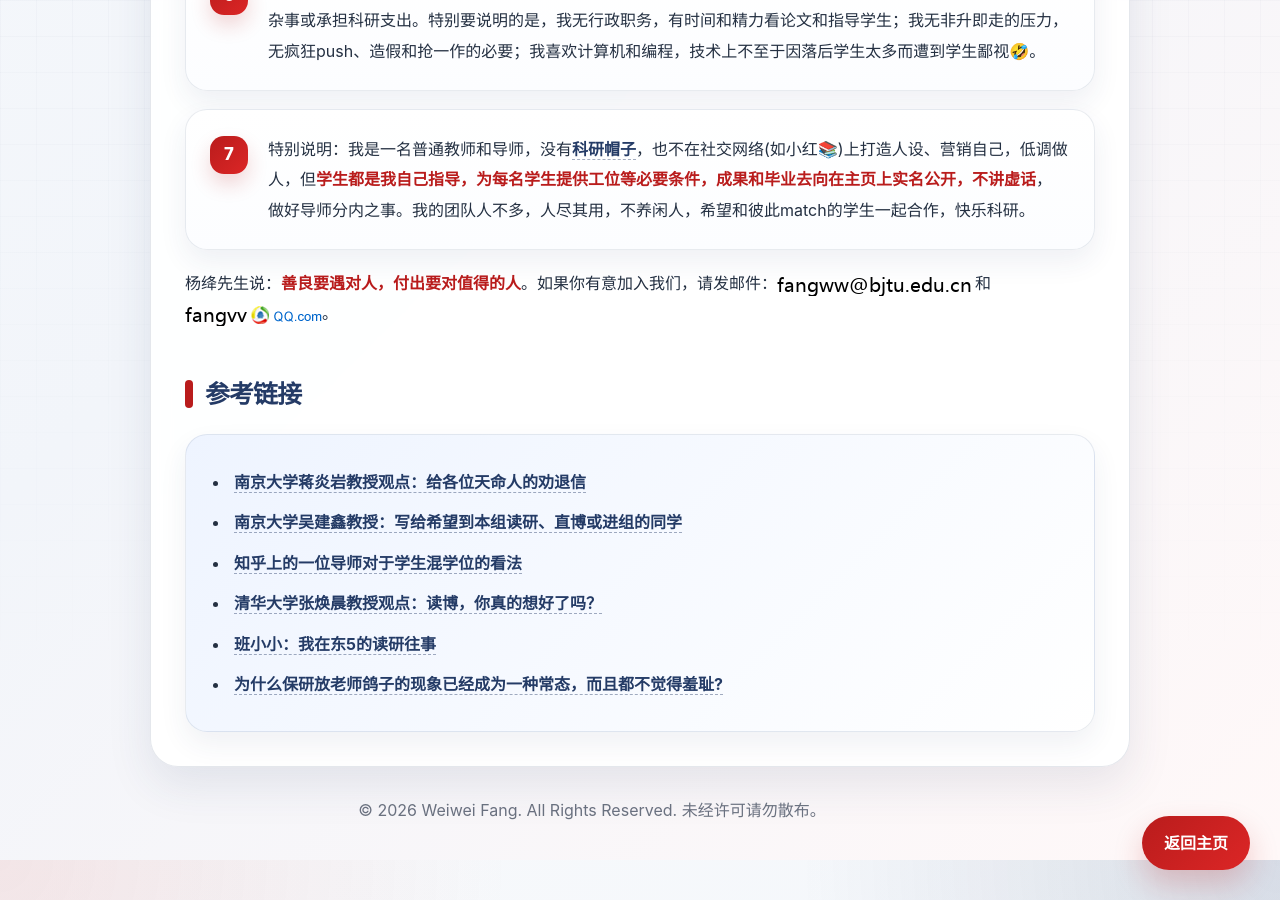
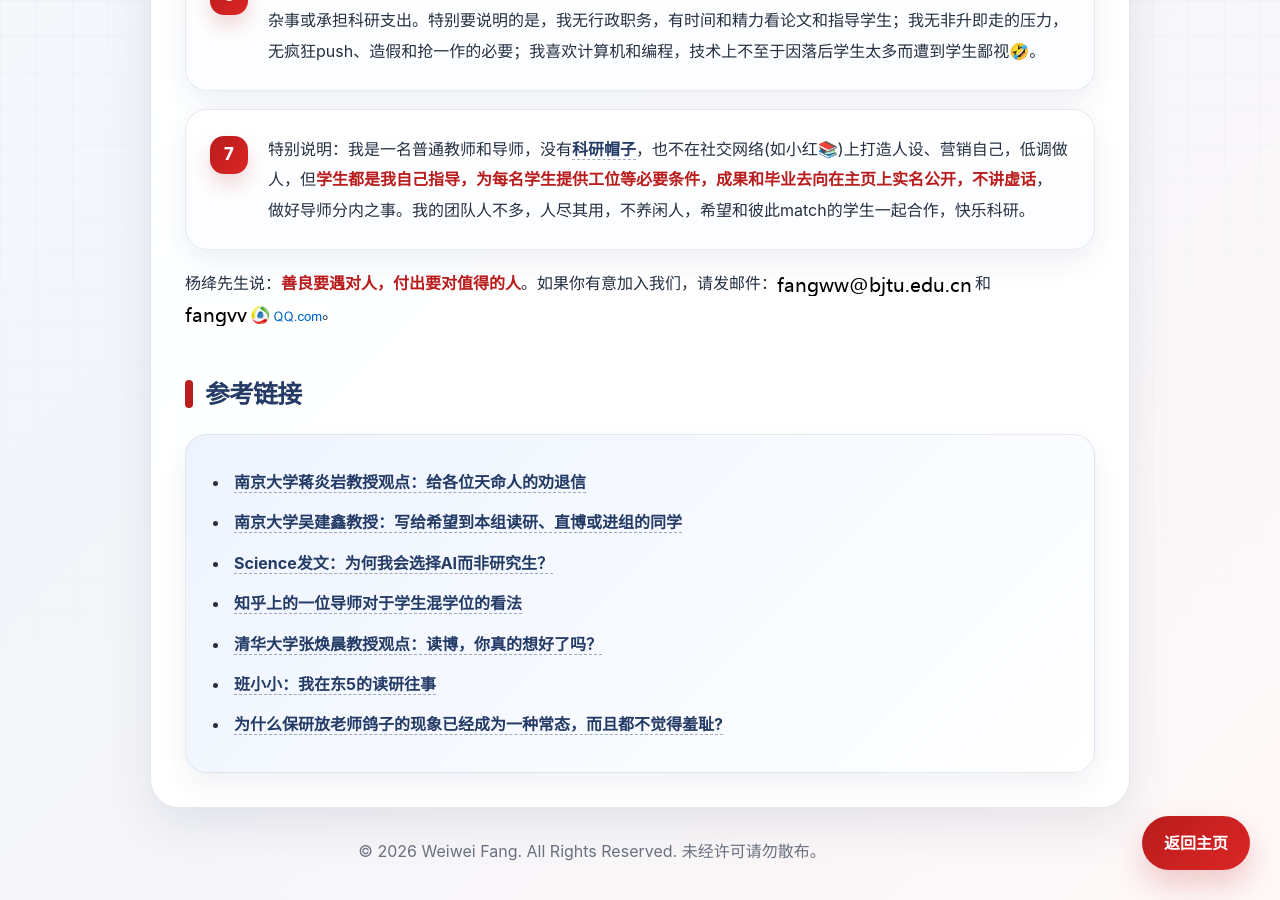
Before and after one commit to fangvv/Homepage, a Jekyll site: the page faq2.html, which Jekyll copies as it is, in a window 1280 px wide and 900 px high, scrolled down 1262 px. Built offline with Jekyll 4.4.1, drawn with Linux system fonts in a browser that asks for light colours; comment, search, counter and statistics services are not loaded.

Commit message:
Update faq2.html

```diff
--- a/faq2.html
+++ b/faq2.html
@@ -69,6 +69,7 @@
             <ul class="reference-list">
                 <li><a href="https://jyywiki.cn/Letter.md" target="_blank" rel="noopener noreferrer">南京大学蒋炎岩教授观点：给各位天命人的劝退信</a></li>
                 <li><a href="https://cs.nju.edu.cn/wujx/For_Students.html" target="_blank" rel="noopener noreferrer">南京大学吴建鑫教授：写给希望到本组读研、直博或进组的同学</a></li>
+                <li><a href="https://www.science.org/content/article/why-i-may-hire-ai-instead-graduate-student" target="_blank" rel="noopener noreferrer">Science发文：为何我会选择AI而非研究生？</a></li>
                 <li><a href="https://www.zhihu.com/question/1903824518725755143/answer/1904984097794823188" target="_blank" rel="noopener noreferrer">知乎上的一位导师对于学生混学位的看法</a></li>
                 <li><a href="https://zhuanlan.zhihu.com/p/372884253" target="_blank" rel="noopener noreferrer">清华大学张焕晨教授观点：读博，你真的想好了吗？</a></li>
                 <li><a href="https://mp.weixin.qq.com/mp/appmsgalbum?__biz=MzUzNjY5MjU3OA==&action=getalbum&album_id=3528375688665268224" target="_blank" rel="noopener noreferrer">班小小：我在东5的读研往事</a></li>
```
